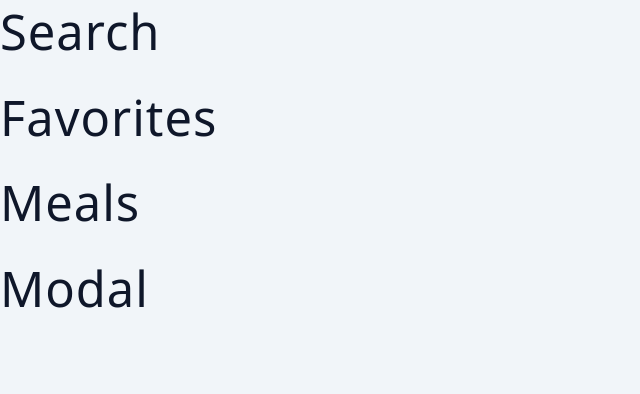
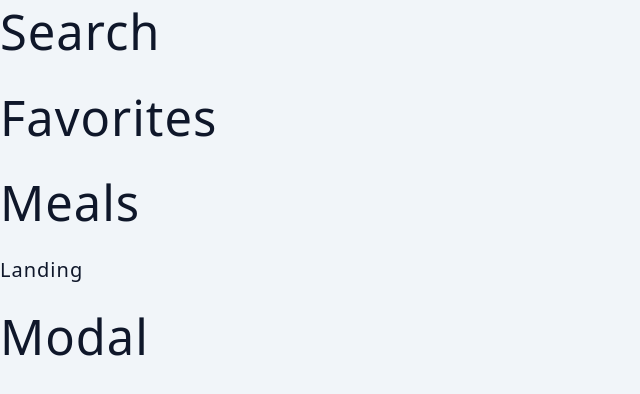
Before and after one commit to Scott-Zeta/Recipe, a React (Vite) app: page / in a window 1280 px wide. Shown: the top 394 px of the page, without its empty margins (0-640 px from the left). Built offline with nearby package versions, Linux system fonts and the light colour scheme.

Commit message:
Test the context consummer

```diff
--- a/src/components/Meals.jsx
+++ b/src/components/Meals.jsx
@@ -1,6 +1,13 @@
+import {useContext} from 'react'
+import {AppContext} from '../context'
+
 const Meals = () => {
+  const landing = useContext(AppContext)
   return (
-    <h1>Meals</h1>
+    <>
+      <h1>Meals</h1>
+      <h5>landing</h5>
+    </>
   )
 }
 
--- a/src/index.jsx
+++ b/src/index.jsx
@@ -8,6 +8,7 @@
 	<React.StrictMode>
     <AppProvider>
 		  <App />
+{/*App this is the childern */}
     </AppProvider>
 	</React.StrictMode>
 )
```
